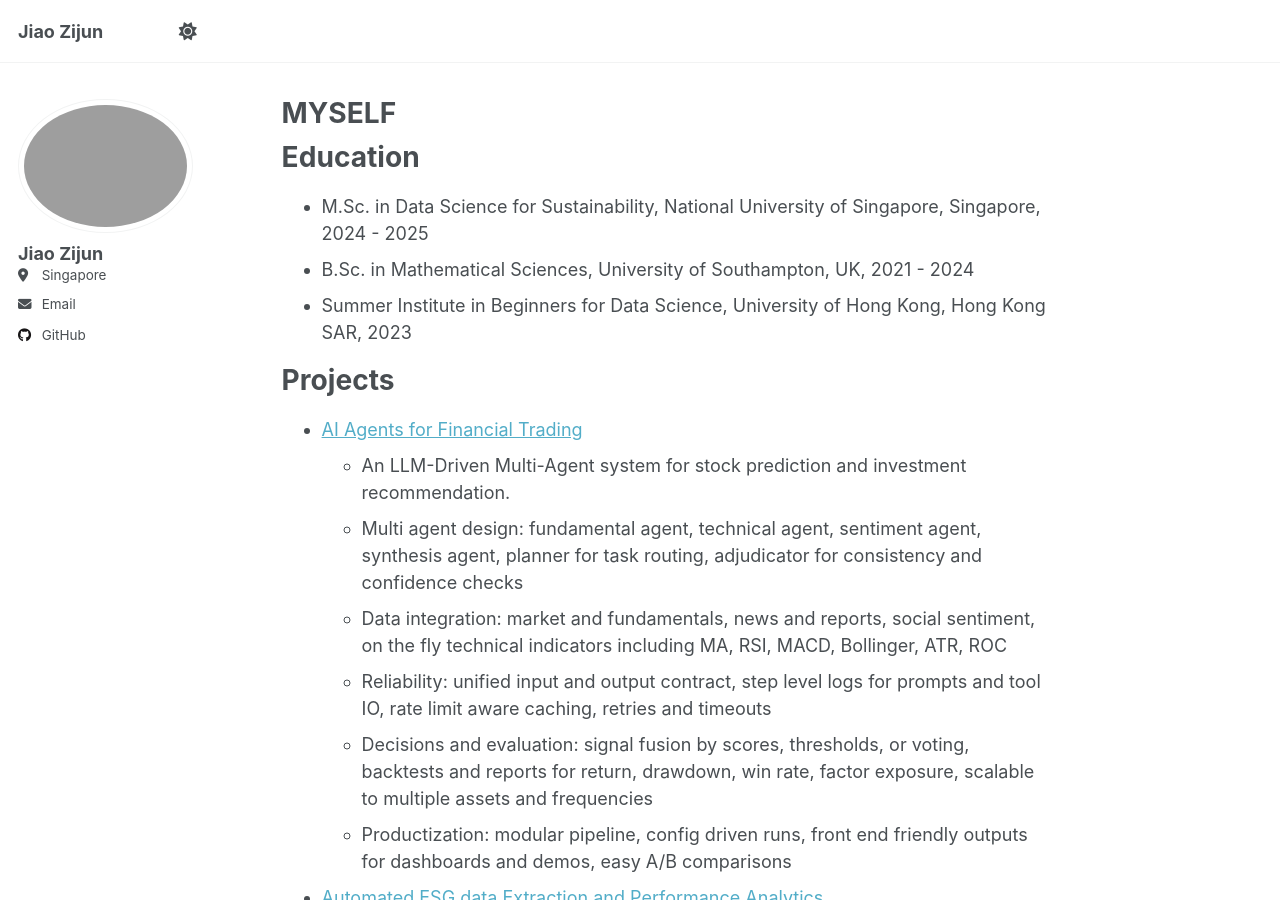
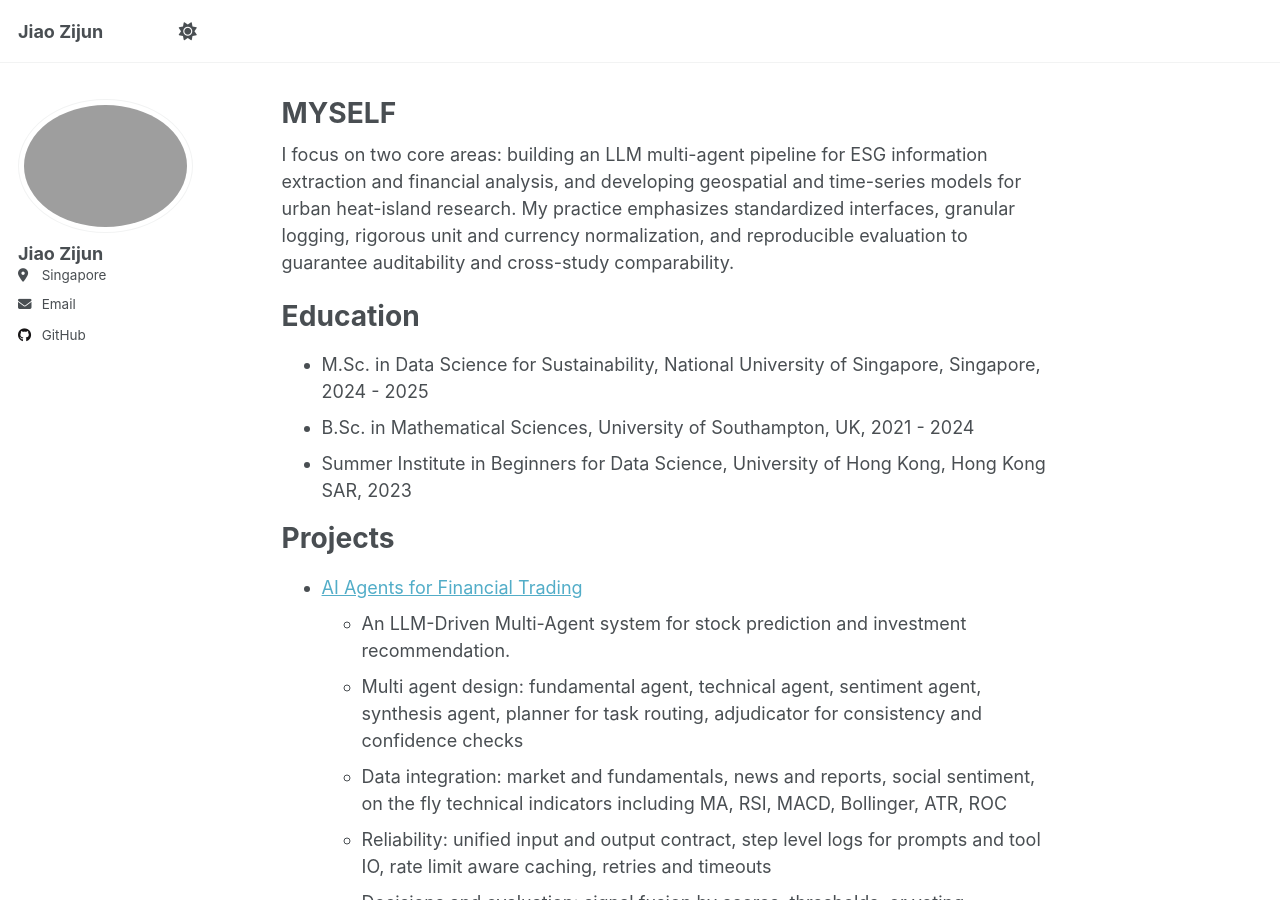
Before and after one commit to jiaozijun666/jiaozijun666.github.io, a Jekyll site: the page built from _pages/about.md, in a window 1280 px wide and 900 px high. Built offline with Jekyll 4.4.1, drawn with Linux system fonts in a browser that asks for light colours; a script that is not in the unit is left out.

Commit message:
Update about page with core focus and education details
Expanded the about section to include details on core areas of focus and educational background.

```diff
--- a/_pages/about.md
+++ b/_pages/about.md
@@ -6,6 +6,9 @@ redirect_from:
   - /about/
   - /about.html
 ---
+
+I focus on two core areas: building an LLM multi-agent pipeline for ESG information extraction and financial analysis, and developing geospatial and time-series models for urban heat-island research. My practice emphasizes standardized interfaces, granular logging, rigorous unit and currency normalization, and reproducible evaluation to guarantee auditability and cross-study comparability.
+
 Education
 ====
 * M.Sc. in Data Science for Sustainability, National University of Singapore, Singapore, 2024 - 2025
```
